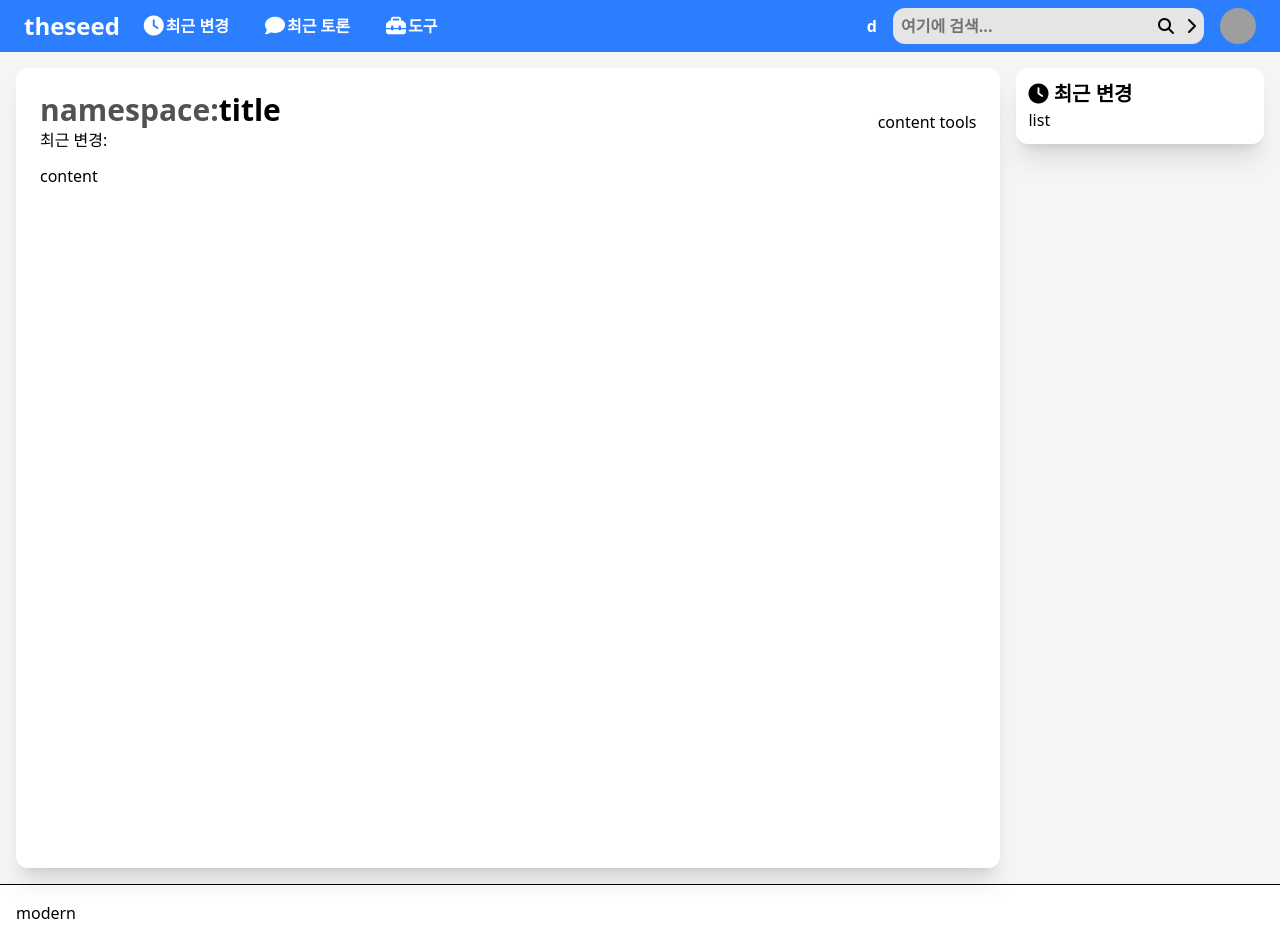
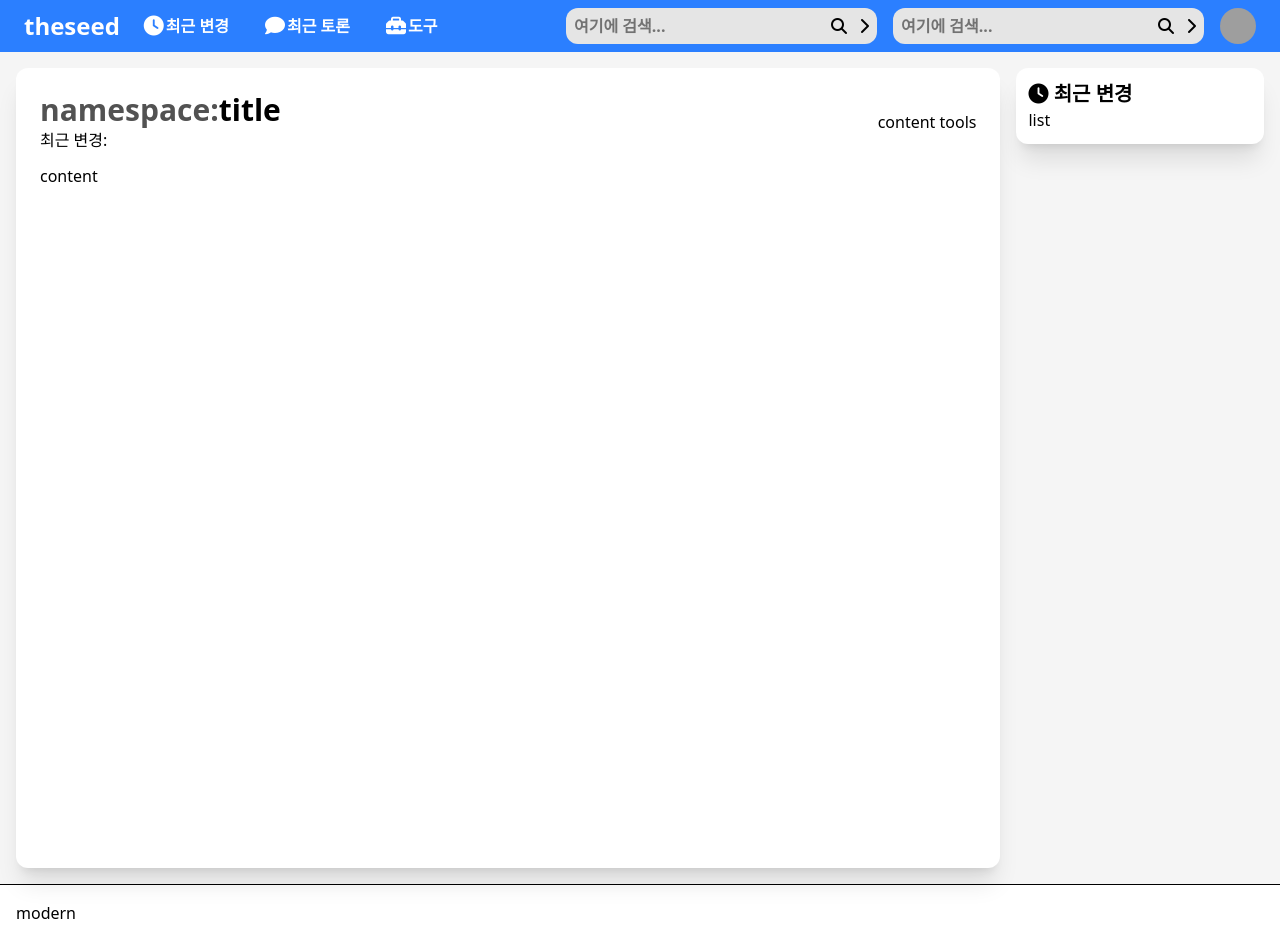
Before and after one commit to codesep8/new, a Vue app: page / in a window 1280 px wide. Built offline with nearby package versions, Linux system fonts and the light colour scheme; grey boxes are pictures that could not be loaded.

Commit message:
Update search.vue

```diff
--- a/src/layout/layouts/search.vue
+++ b/src/layout/layouts/search.vue
@@ -1,3 +1,38 @@
 <template>
-    d
+    <div class="search-bar">
+        <input class="rounded-l-xl p-2" placeholder="여기에 검색...">
+        <button class="px-1"><i class="fa-solid fa-magnifying-glass"></i></button>
+        <button class="px-2 rounded-r-xl"><i class="fa-solid fa-chevron-right"></i></button>
+    </div>
 </template>
+
+<style>
+.search-bar > * {
+    background-color: var(--color-neutral-200);
+    color: black;
+    height: 36px;
+}
+
+@media (max-width: 48rem) {
+    .search-bar {
+        display: flex;
+        position: absolute;
+        top: 52px;
+        left: 0;
+        width: 100%;
+        z-index: 10;
+    }
+    .search-bar input {
+        height: 37px;
+        flex-grow: 1;
+        border-radius: 0;
+    }
+    .search-bar button {
+        height: 37px;
+        border-radius: 0;
+    }
+    .search-bar button:last-child {
+        border-radius: 0;
+    }
+}
+</style>
```
